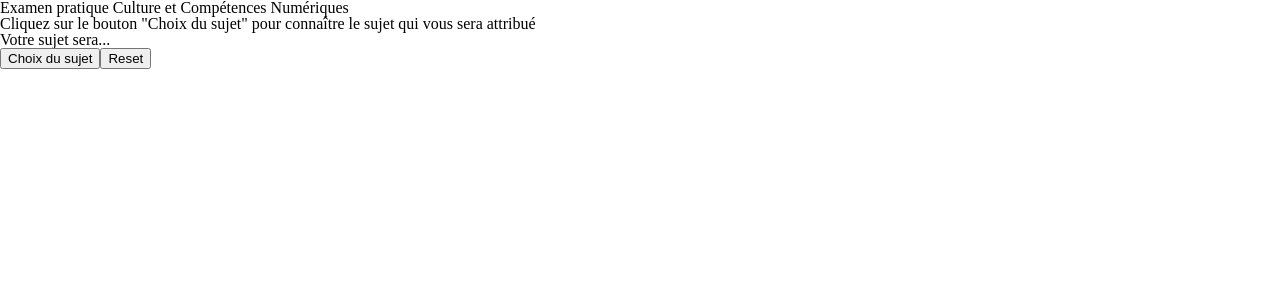
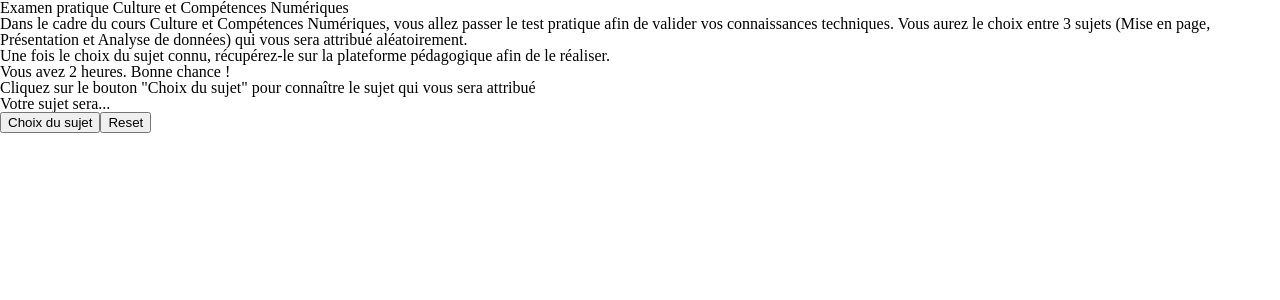
Before and after one commit to jonathanValere/random-work-app, a React (Vite) app: page / in a window 1280 px wide. Shown: the top 300 px of the page. Built offline with nearby package versions, Linux system fonts and the light colour scheme; the HTML template or start-up script is replaced by a standard one.

Commit message:
description added

```diff
--- a/src/App.jsx
+++ b/src/App.jsx
@@ -1,4 +1,5 @@
 import "./App.css";
+import Description from "./components/Description";
 
 // Components ---
 import RandomCom from "./components/RandomCom";
@@ -9,6 +10,7 @@ function App() {
   return (
     <>
       <Title name="Examen pratique Culture et Compétences Numériques" />
+      <Description />
       <Subtitle
         name={`Cliquez sur le bouton "Choix du sujet" pour connaître le sujet qui vous sera attribué`}
       />
--- /dev/null
+++ b/src/components/Description.jsx
@@ -0,0 +1,17 @@
+export default function Description() {
+  return (
+    <>
+      <p>
+        Dans le cadre du cours Culture et Compétences Numériques, vous allez
+        passer le test pratique afin de valider vos connaissances techniques.
+        Vous aurez le choix entre 3 sujets (Mise en page, Présentation et
+        Analyse de données) qui vous sera attribué aléatoirement.
+      </p>
+      <p>
+        Une fois le choix du sujet connu, récupérez-le sur la plateforme
+        pédagogique afin de le réaliser.
+      </p>
+      <p>Vous avez 2 heures. Bonne chance !</p>
+    </>
+  );
+}
```
